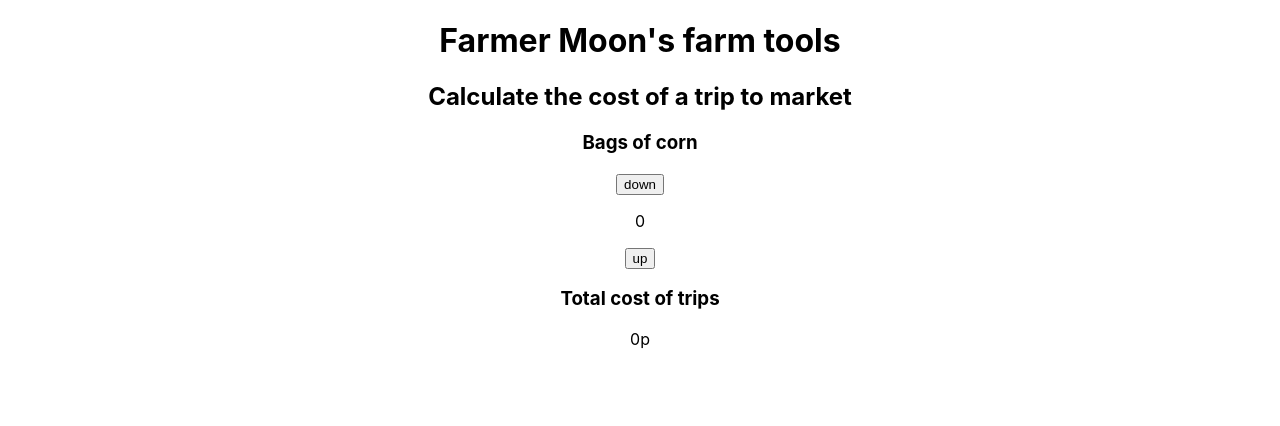
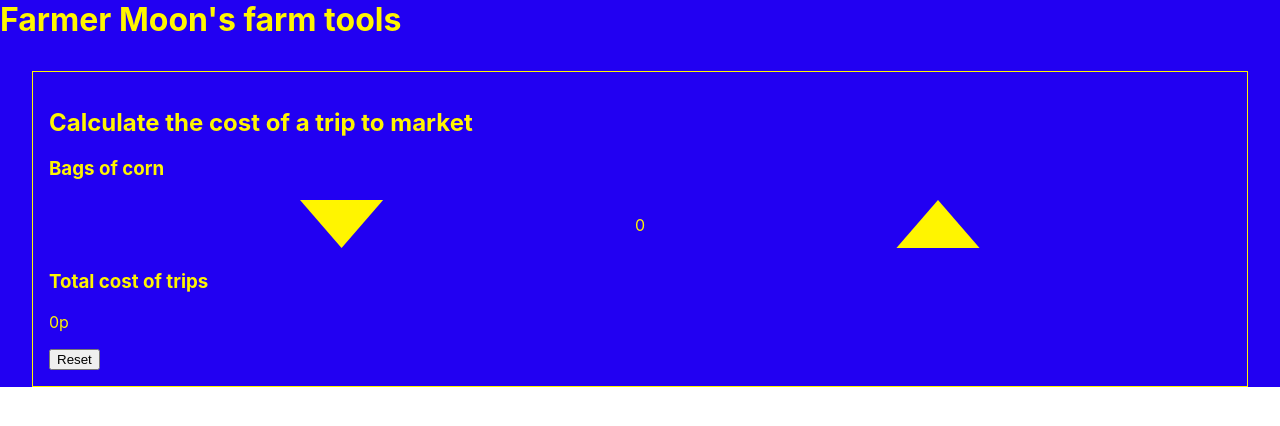
Before and after one commit to matthew-a-carr/farmer-moon, a React (Create React App) app: page / in a window 1280 px wide. Shown: the top 426 px of the page. Built offline with nearby package versions, Linux system fonts and the light colour scheme.

Commit message:
Add buttons to adjust quantity.

```diff
--- a/src/App.css
+++ b/src/App.css
@@ -1,38 +1,20 @@
 .App {
-  text-align: center;
+  background-color: #2200F2;
 }
 
-.App-logo {
-  height: 40vmin;
-  pointer-events: none;
+h1 {
+  margin: 0;
+  color: #FFF500;
 }
 
-@media (prefers-reduced-motion: no-preference) {
-  .App-logo {
-    animation: App-logo-spin infinite 20s linear;
-  }
+div#root {
+  margin: 0;
+  padding: 0;
 }
 
-.App-header {
-  background-color: #282c34;
-  min-height: 100vh;
-  display: flex;
-  flex-direction: column;
-  align-items: center;
-  justify-content: center;
-  font-size: calc(10px + 2vmin);
-  color: white;
+body,
+html {
+  color: #FFF500;
+  margin: 0;
+  padding: 0;
 }
-
-.App-link {
-  color: #61dafb;
-}
-
-@keyframes App-logo-spin {
-  from {
-    transform: rotate(0deg);
-  }
-  to {
-    transform: rotate(360deg);
-  }
-}
--- a/src/App.js
+++ b/src/App.js
@@ -1,13 +1,11 @@
 import './App.css';
 import Header from "./components/Header";
-import ToolHeader from './components/ToolHeader';
 import CornTool from './components/CornTool';
 
 function App() {
   return (
     <div className="App">
       <Header />
-      <ToolHeader title="Calculate the cost of a trip to market"/>
       <CornTool />
     </div>
   );
--- a/src/components/CornTool/index.js
+++ b/src/components/CornTool/index.js
@@ -1,4 +1,6 @@
+import './styles.css';
 import React, {useState} from 'react';
+import ToolHeader from '../ToolHeader';
 import QuantitySelector from '../QuantitySelector';
 import { calculateCostOfTrip } from '../../lib/cornCalculations';
 
@@ -13,12 +15,15 @@ const CornTool = () => {
     }
 
     return (
-        <>
+        <div className="cornTool">
+            <ToolHeader title="Calculate the cost of a trip to market"/>
             <h3>Bags of corn</h3>
             <QuantitySelector quantity={numberOfBags} onQuantityChange={onChangeCornQuantity} />
             <h3>Total cost of trips</h3>
             <p>{costOfTrip}p</p>
-        </>
+
+            <button onClick={() => { onChangeCornQuantity(0)}}>Reset</button>
+        </div>
     );
 }
 
--- /dev/null
+++ b/src/components/CornTool/styles.css
@@ -0,0 +1,5 @@
+.cornTool {
+    border: 1px solid #FFF500;
+    margin: 2em;
+    padding: 1em;
+}
--- a/src/components/QuantitySelector/index.js
+++ b/src/components/QuantitySelector/index.js
@@ -1,4 +1,7 @@
+import './styles.css';
 import React from 'react';
+import arrow from './arrow.svg';
+import arrowUp from './arrow-up.svg';
 
 const QuantitySelector = ({ quantity, onQuantityChange }) => {
     const onDown = () => {
@@ -10,11 +13,11 @@ const QuantitySelector = ({ quantity, onQuantityChange }) => {
     }
 
     return (
-        <>
-            <button onClick={onDown}>down</button>
-            <p>{quantity}</p>
-            <button onClick={onUp}>up</button>
-        </>
+        <div className="quantitySelector">
+            <button className="quantitySelector__button" onClick={onDown}><img src={arrow}/></button>
+            <p className="quantitySelector__value">{quantity}</p>
+            <button className="quantitySelector__button" onClick={onUp}><img src={arrowUp}/></button>
+        </div>
     )
 }
 
--- /dev/null
+++ b/src/components/QuantitySelector/styles.css
@@ -0,0 +1,13 @@
+.quantitySelector {
+    display: flex;
+    flex-direction: row;
+    justify-content: space-evenly;
+}
+
+.quantitySelector__button {
+    /* width: 300px;
+    background-color: #FFF500;
+    color: #2200F2; */
+    background-color: #2200F2;
+    border: none;
+}
```
Also changed, not shown: src/components/QuantitySelector/arrow-up.svg (added), src/components/QuantitySelector/arrow.svg (added).
